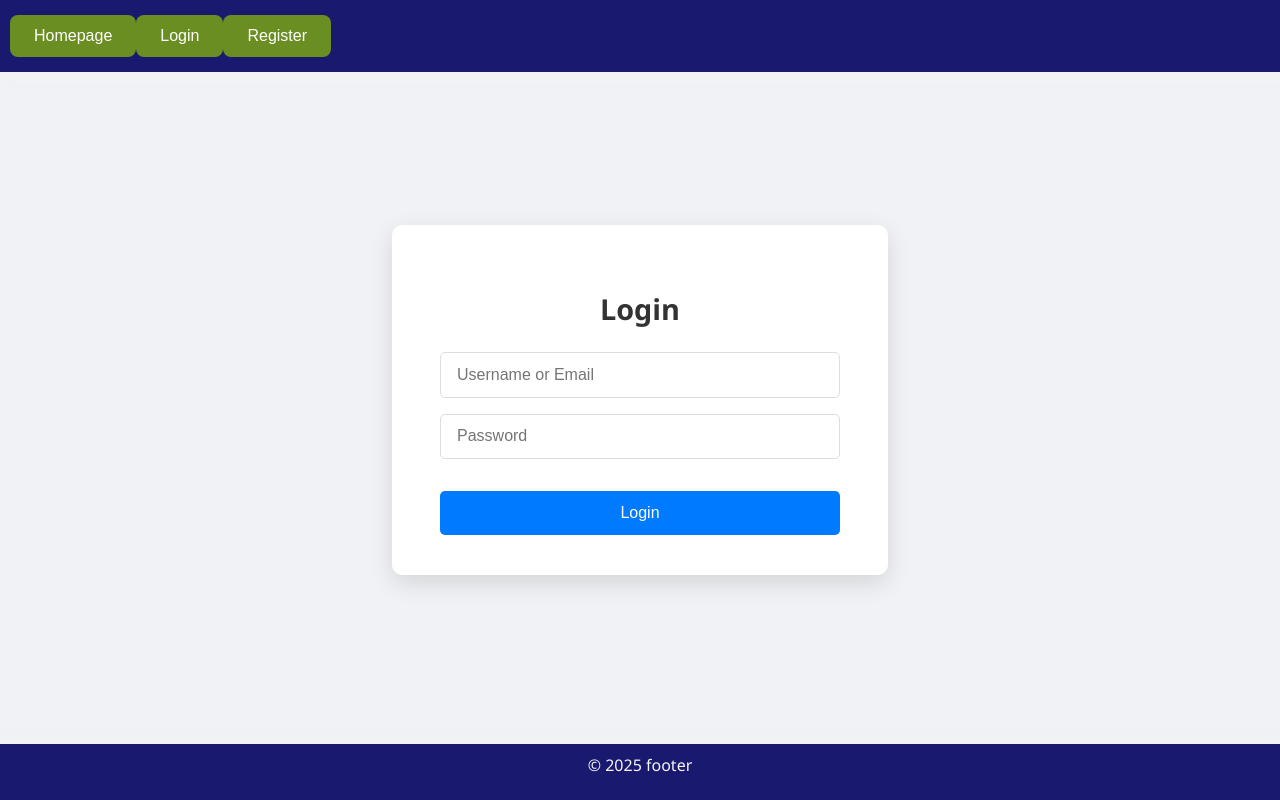
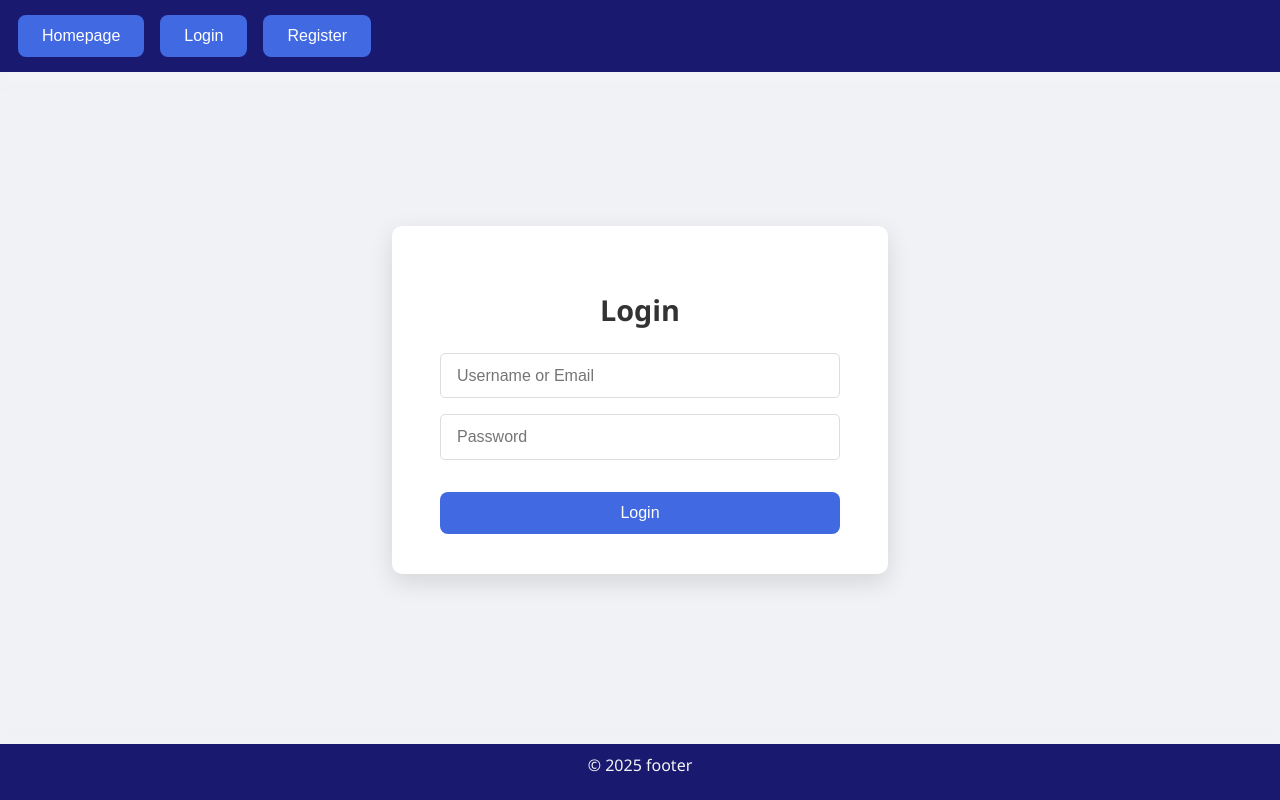
Before and after one commit to HussainALAradi5/books_builds_minds, a React (Vite) app in the folder client/: page /login in a window 1280 px wide. Built offline with nearby package versions, Linux system fonts and the light colour scheme; no server answers.

Commit message:
unified the buttons

```diff
--- a/client/src/Components/Button.jsx
+++ b/client/src/Components/Button.jsx
@@ -1,8 +1,8 @@
-import '../styles/button.css';
+import "../styles/button.css";
 
-const Button = ({ text, onClick }) => {
+const Button = ({ text, onClick, className = "" }) => {
   return (
-    <button className="button" onClick={onClick}>
+    <button className={`button ${className}`} onClick={onClick}>
       {text}
     </button>
   );
--- a/client/src/Components/Form.jsx
+++ b/client/src/Components/Form.jsx
@@ -1,5 +1,6 @@
 import { useState } from "react";
 import "../styles/form.css";
+import Button from "./Button";
 import { registerUser, loginUser } from "../../service/auth";
 import { useNavigate } from "react-router-dom";
 
@@ -69,7 +70,9 @@ const Form = ({ mode = "login", onSubmit }) => {
       <form className="auth-form" onSubmit={handleSubmit}>
         <h2>{isLogin ? "Login" : "Register"}</h2>
         {errorMessage && <div className="error-message">{errorMessage}</div>}
-        {successMessage && <div className="success-message">{successMessage}</div>}
+        {successMessage && (
+          <div className="success-message">{successMessage}</div>
+        )}
 
         {!isLogin && (
           <>
@@ -112,7 +115,7 @@ const Form = ({ mode = "login", onSubmit }) => {
           required
         />
 
-        <button type="submit">{isLogin ? "Login" : "Register"}</button>
+        <Button text={isLogin ? "Login" : "Register"} className="form-button" />
       </form>
     </div>
   );
--- a/client/src/Components/Header.jsx
+++ b/client/src/Components/Header.jsx
@@ -20,26 +20,43 @@ const Header = () => {
   }, []);
 
   const handleLogout = () => {
-    localStorage.removeItem("token");
-    localStorage.removeItem("user_id");
-    localStorage.removeItem("user_name");
-    localStorage.removeItem("email");
+    localStorage.clear();
     setIsLoggedIn(false);
     navigate("/login");
   };
 
   return (
     <div className="header-container">
-      <Button text="Homepage" onClick={() => navigate("/")} />
+      <Button
+        text="Homepage"
+        onClick={() => navigate("/")}
+        className="header-button"
+      />
       {isLoggedIn ? (
         <>
-          <Button text="Profile" onClick={() => navigate("/profile")} />
-          <Button text="Logout" onClick={handleLogout} />
+          <Button
+            text="Profile"
+            onClick={() => navigate("/profile")}
+            className="header-button"
+          />
+          <Button
+            text="Logout"
+            onClick={handleLogout}
+            className="header-button"
+          />
         </>
       ) : (
         <>
-          <Button text="Login" onClick={() => navigate("/login")} />
-          <Button text="Register" onClick={() => navigate("/register")} />
+          <Button
+            text="Login"
+            onClick={() => navigate("/login")}
+            className="header-button"
+          />
+          <Button
+            text="Register"
+            onClick={() => navigate("/register")}
+            className="header-button"
+          />
         </>
       )}
     </div>
--- a/client/src/styles/button.css
+++ b/client/src/styles/button.css
@@ -1,6 +1,5 @@
 .button {
-  /* background-color: #4CAF50; green */
-  background-color: olivedrab; /* green */
+  background-color: royalblue;
   color: white;
   padding: 12px 24px;
   border: none;
@@ -17,5 +16,14 @@
 }
 
 .button:active {
-  transform: scale(0.70);
+  transform: scale(0.7);
 }
+
+.header-button {
+  margin: 0 8px;
+}
+
+.form-button {
+  width: 100%;
+  margin-top: 1rem;
+}
--- a/client/src/styles/form.css
+++ b/client/src/styles/form.css
@@ -38,21 +38,7 @@
   outline: none;
 }
 
-.auth-form button {
-  padding: 0.8rem;
-  background: #007bff;
-  color: white;
-  font-size: 1rem;
-  border: none;
-  border-radius: 5px;
-  cursor: pointer;
-  margin-top: 1rem;
-  transition: background 0.3s ease;
-}
 
-.auth-form button:hover {
-  background: #0056b3;
-}
 
 .toggle {
   margin-top: 1rem;
```
